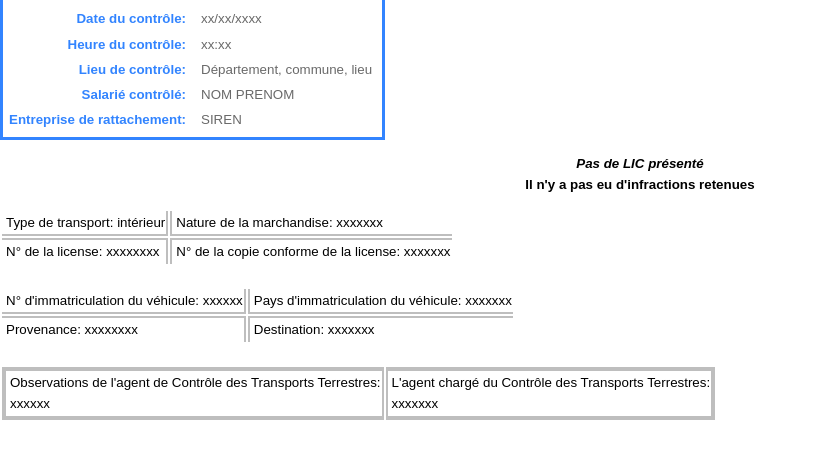
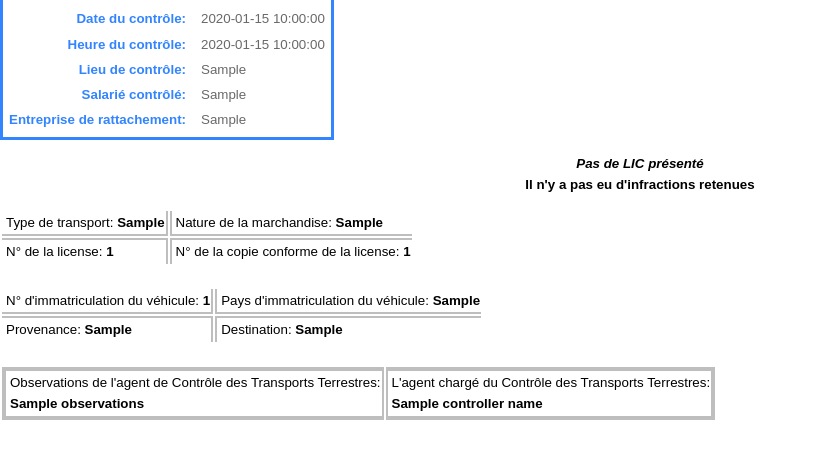
Before and after one commit to MTES-MCT/mobilic-api, a Flask app: template app/templates/control_bulletin.html in a window 1280 px wide. Shown: the part 338-800 px from the top of the page, without its empty margins (0-817 px from the left). Run offline with Flask 2, Linux system fonts and the light colour scheme; the template is opened without the code that fills it: most values are stand-ins (such as "Sample title", 1, 10 or a date in 2020).

Commit message:
start feeding real data

```diff
--- a/app/controllers/controller.py
+++ b/app/controllers/controller.py
@@ -374,7 +374,7 @@ def generate_control_bulletin_pdf_export(control_id):
         ControllerControl.id == control_id
     ).one()
 
-    pdf = generate_control_bulletin_pdf(control)
+    pdf = generate_control_bulletin_pdf(control.control_bulletin)
 
     return send_file(
         pdf,
--- a/app/templates/control_bulletin.html
+++ b/app/templates/control_bulletin.html
@@ -127,27 +127,27 @@
                     <table>
                         <tr style="padding-top: 8px;">
                             <td class="frame-item-left primary-color">N° de bulletin de contrôle:</td>
-                            <td class="frame-item-right secondary-color">0167-2022-IDCONTROLEUR</td>
+                            <td class="frame-item-right secondary-color">{{ control_bulletin_id }}</td>
                         </tr>
                         <tr>
                             <td class="frame-item-left primary-color">Date du contrôle:</td>
-                            <td class="frame-item-right secondary-color">xx/xx/xxxx</td>
+                            <td class="frame-item-right secondary-color">{{ control_date }}</td>
                         </tr>
                         <tr>
                             <td class="frame-item-left primary-color">Heure du contrôle:</td>
-                            <td class="frame-item-right secondary-color">xx:xx</td>
+                            <td class="frame-item-right secondary-color">{{ control_time }}</td>
                         </tr>
                         <tr>
                             <td class="frame-item-left primary-color">Lieu de contrôle:</td>
-                            <td class="frame-item-right secondary-color">Département, commune, lieu</td>
+                            <td class="frame-item-right secondary-color">{{ control_location }}</td>
                         </tr>
                         <tr>
                             <td class="frame-item-left primary-color">Salarié contrôlé:</td>
-                            <td class="frame-item-right secondary-color">NOM PRENOM</td>
+                            <td class="frame-item-right secondary-color">{{ controlled_employee }}</td>
                         </tr>
                         <tr style="padding-bottom: 4px;">
                             <td class="frame-item-left primary-color">Entreprise de rattachement:</td>
-                            <td class="frame-item-right secondary-color">SIREN</td>
+                            <td class="frame-item-right secondary-color">{{ controlled_company }}</td>
                         </tr>
                     </table>
                 </td>
@@ -164,30 +164,30 @@
 
         <table>
             <tr>
-                <td class="top-left">Type de transport: intérieur</td>
-                <td class="top-right">Nature de la marchandise: xxxxxxx</td>
+                <td class="top-left">Type de transport: <b>{{ transport_type }}</b></td>
+                <td class="top-right">Nature de la marchandise: <b>{{ articles_nature }}</b></td>
             </tr>
             <tr style=" padding-top: 4px;">
-                <td class="bottom-left">N° de la license: xxxxxxxx</td>
-                <td class="bottom-right">N° de la copie conforme de la license: xxxxxxx</td>
+                <td class="bottom-left">N° de la license: <b>{{ license_number }}</b></td>
+                <td class="bottom-right">N° de la copie conforme de la license: <b>{{ license_copy_number }}</b></td>
             </tr>
         </table>
         <br>
         <table>
             <tr>
-                <td class="top-left">N° d'immatriculation du véhicule: xxxxxx</td>
-                <td class="top-right">Pays d'immatriculation du véhicule: xxxxxxx</td>
+                <td class="top-left">N° d'immatriculation du véhicule: <b>{{ vehicle_registration_number }}</b></td>
+                <td class="top-right">Pays d'immatriculation du véhicule: <b>{{ vehicle_registration_country }}</b></td>
             </tr>
             <tr style=" padding-top: 4px;">
-                <td class="bottom-left">Provenance: xxxxxxxx</td>
-                <td class="bottom-right">Destination: xxxxxxx</td>
+                <td class="bottom-left">Provenance: <b>{{ transport_from }}</b></td>
+                <td class="bottom-right">Destination: <b>{{ transport_to }}</b></td>
             </tr>
         </table>
         <br>
         <table>
             <tr style="padding-top: 4px; padding-bottom: 4px;">
-                <td class="left">Observations de l'agent de Contrôle des Transports Terrestres:<br> xxxxxx</td>
-                <td class="right">L'agent chargé du Contrôle des Transports Terrestres: <br> xxxxxxx</td>
+                <td class="left">Observations de l'agent de Contrôle des Transports Terrestres:<br> <b>{{ observations }}</b></td>
+                <td class="right">L'agent chargé du Contrôle des Transports Terrestres: <br> <b>{{ controller_name }}</b></td>
             </tr>
         </table>
     </body>
```
Also changed, not shown: app/helpers/pdf/control_bulletin.py (+20 -2 lines).
